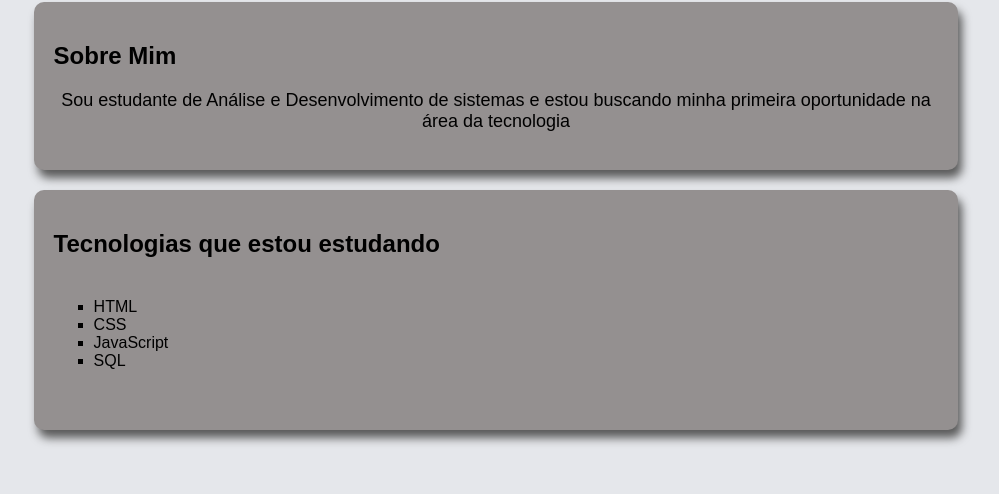
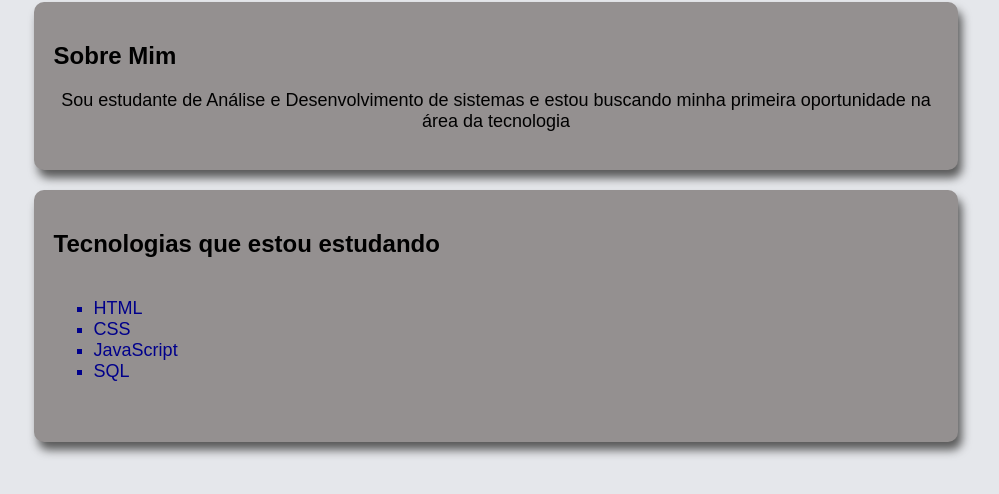
Before and after one commit to pedro2016eli-max/meu-primeiro-projeto, a plain HTML site: page index.html in a window 1280 px wide. Shown: the part 78-572 px from the top of the page, without its empty margins (144-1143 px from the left). Drawn offline with Linux system fonts and the light colour scheme.

Commit message:
Add styles for list items in tecnologias-que-estudo

```diff
--- a/style.css
+++ b/style.css
@@ -35,3 +35,7 @@ ul {
     box-shadow: 6px 12px 18px #5a5a5a;
     transform: translateY(-5px);
   }
+.tecnologias-que-estudo li {
+color: darkblue;
+font-size: 18px;
+}
```
